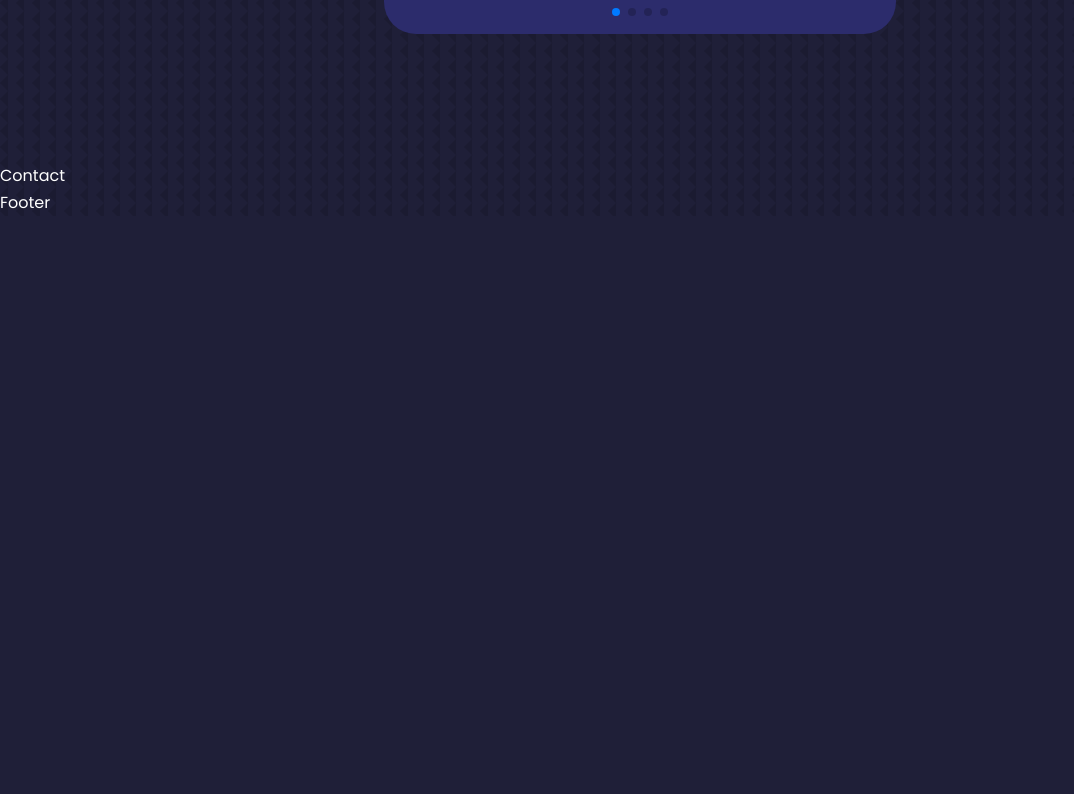
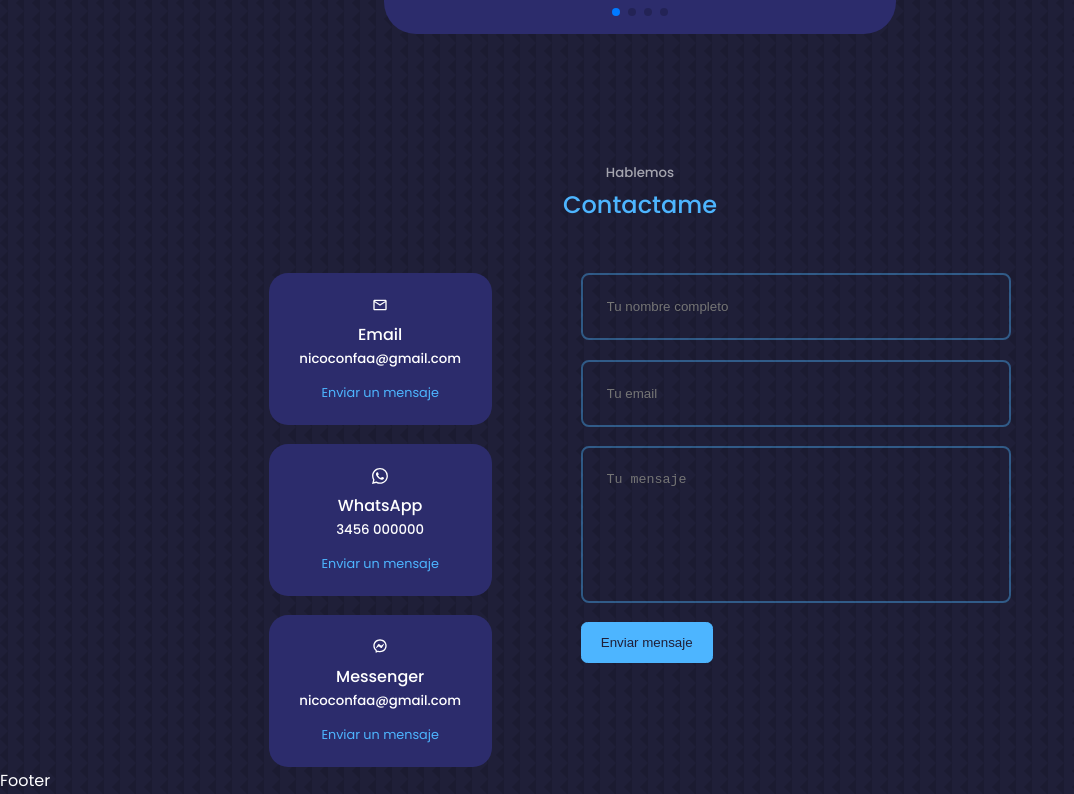
Before and after one commit to NicoC0/portfolio-react, a React (Create React App) app: page / in a window 1280 px wide. Shown: the part 4197-4991 px from the top of the page, without its empty margins (0-1074 px from the left). Before the commit the page ends 4413 px from the top, so only its background shows below. Built offline with nearby package versions, Linux system fonts and the light colour scheme.

Commit message:
contact component and css style

```diff
--- a/src/components/Contact/Contact.jsx
+++ b/src/components/Contact/Contact.jsx
@@ -1,9 +1,47 @@
 import React from 'react'
 import './contact.css'
+import { MdOutlineMail } from 'react-icons/md'
+import { BsWhatsapp } from 'react-icons/bs'
+import { RiMessengerLine } from 'react-icons/ri'
 
 const Contact = () => {
   return (
-    <section id='contact'>Contact</section >
+    <section id='contact'>
+      <h5>Hablemos</h5>
+      <h2>Contactame</h2>
+
+      <div className="container contact__container">
+        <div className="contact__options">
+          <article className="contact__option">
+            <MdOutlineMail className='contact__option-icon'/>
+            <h4>Email</h4>
+            <h5>nicoconfaa@gmail.com</h5>
+            <a href="mailto:nicoconfaa@gmail.com" target='_blank'>Enviar un mensaje</a>
+          </article>
+
+          <article className="contact__option">
+            <BsWhatsapp className='contact__option-icon'/>
+            <h4>WhatsApp</h4>
+            <h5>3456 000000</h5>
+            <a href="https://api.whatsapp.com/send?phone=540000000000" target='_blank'>Enviar un mensaje</a>
+          </article>
+
+          <article className="contact__option">
+            <RiMessengerLine className='contact__option-icon'/>
+            <h4>Messenger</h4>
+            <h5>nicoconfaa@gmail.com</h5>
+            <a href="https://m.me/" target='_blank'>Enviar un mensaje</a>
+          </article>
+        </div>
+
+          <form action="">
+            <input type='text' name='name' placeholder='Tu nombre completo' required />
+            <input type='text' name='email' placeholder='Tu email' required />
+            <textarea name='message' rows='7' placeholder='Tu mensaje' required></textarea>
+            <button type='submit' className='btn btn-primary'>Enviar mensaje</button>
+          </form>
+      </div>
+    </section >
   )
 }
 
--- a/src/components/Contact/contact.css
+++ b/src/components/Contact/contact.css
@@ -0,0 +1,70 @@
+.container.contact__container {
+    width: 58%;
+    display: grid;
+    grid-template-columns: 30% 58%;
+    gap: 12%;
+}
+
+.contact__options {
+    display: flex;
+    flex-direction: column;
+    gap: 1.2rem;
+}
+
+.contact__option {
+    background: var(--color-bg-variant);
+    padding: 1.2rem;
+    border-radius: 1.2rem;
+    text-align: center;
+    border: 1px solid transparent;
+    transition: var(--transition)
+}
+
+.contact__option:hover {
+    background: transparent;
+    border-color: var(--color-primary-variant);
+}
+
+.contact__option-ico {
+    font-size: 1.5rem;
+    margin-bottom: 0.5rem;
+}
+
+.contact__option a {
+    margin-top: 0.7rem;
+    display: inline-block;
+    font-size: 0.8rem;
+}
+
+/* Form */
+
+form {
+    display: flex;
+    flex-direction: column;
+    gap: 1.2rem;
+}
+
+input, textarea {
+    width: 100%;
+    padding: 1.5rem;
+    border-radius: 0.5rem;
+    background: transparent;
+    border: 2px solid var(--color-primary-variant);
+    resize: none;
+    color: var(--color-white);
+}
+
+/* Media queries (Medium screens) */
+@media screen and (max-width: 1024px) {
+    .container.contact__container {
+        grid-template-columns: 1fr;
+        gap: 2rem;
+    }
+}
+/* Media queries (Small screens)*/
+@media screen and (max-width: 600px) {
+    .container.contact__container {
+        grid-template-columns: 1fr;
+        width: var(--container-width-sm);
+    }
+}
```
